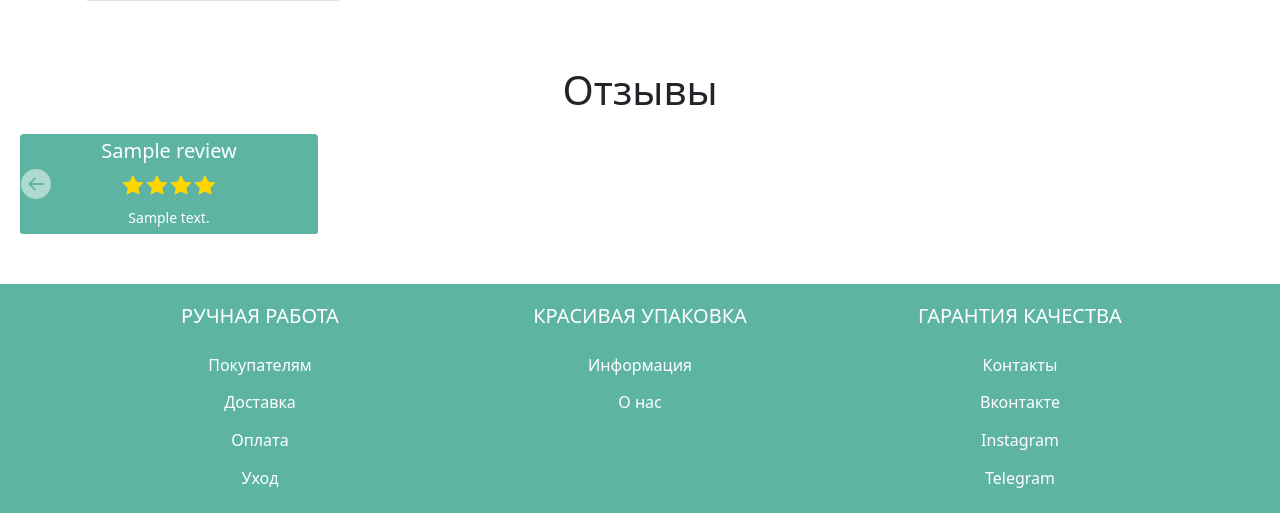
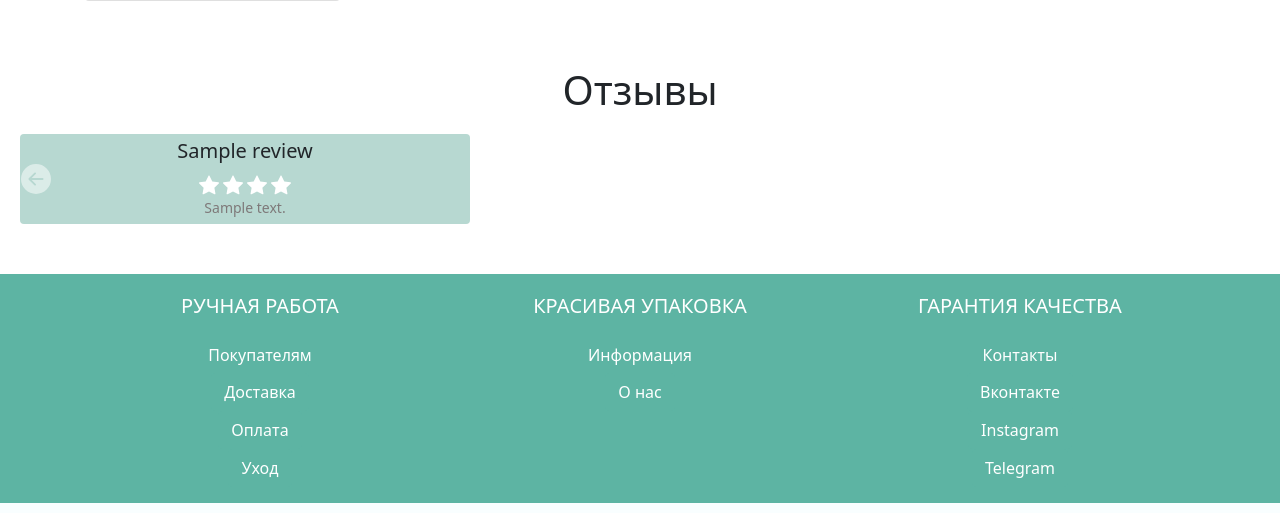
Before and after one commit to Daniil-Solo/Jewelry-Shop-on-Django, a Django app: page / in a window 1280 px wide. Shown: the part 831-1344 px from the top of the page. Run offline with Django 4.2, Linux system fonts and the light colour scheme; tables that the repository leaves empty hold one stand-in row (values such as "Sample post"); grey boxes marked "Sample" are stand-in pictures.

Commit message:
recolor reviews

```diff
--- a/jewshop/core/static/core/css/styles.css
+++ b/jewshop/core/static/core/css/styles.css
@@ -103,10 +103,8 @@ section#reviews{
 #reviews .card {
     margin: 0 0.5em;
     border: none;
-}
-#reviews .card-footer{
-    border-top: 0px;
-    padding: 5px;
+    background: #b7d8d1;
+    width:450px;
 }
 #reviews .card-body{
     padding: 5px;
--- a/jewshop/core/templates/core/home.html
+++ b/jewshop/core/templates/core/home.html
@@ -32,50 +32,46 @@
             <div class="carousel-inner card-item">
                 {% for review in reviews %}
                 <div class="carousel-item">
-                    <div class="card pretty-green h-100">
+                    <div class="card h-100">
                         <div class="card-body text-center">
                             <h5 class="card-title">{{review.title}}</h5>
                             {% if review.stars >= 1 %}
                             <span class="star">
-                                <svg width="20" height="20" fill="gold" class="bi bi-star-fill" viewBox="0 0 16 16">
+                                <svg width="20" height="20" fill="white" class="bi bi-star-fill" viewBox="0 0 16 16">
                                     <path d="M3.612 15.443c-.386.198-.824-.149-.746-.592l.83-4.73L.173 6.765c-.329-.314-.158-.888.283-.95l4.898-.696L7.538.792c.197-.39.73-.39.927 0l2.184 4.327 4.898.696c.441.062.612.636.282.95l-3.522 3.356.83 4.73c.078.443-.36.79-.746.592L8 13.187l-4.389 2.256z"/>
                                 </svg>
                             </span>
                             {% endif %}
                             {% if review.stars >= 2 %}
                             <span class="star">
-                                <svg width="20" height="20" fill="gold" class="bi bi-star-fill" viewBox="0 0 16 16">
+                                <svg width="20" height="20" fill="white" class="bi bi-star-fill" viewBox="0 0 16 16">
                                     <path d="M3.612 15.443c-.386.198-.824-.149-.746-.592l.83-4.73L.173 6.765c-.329-.314-.158-.888.283-.95l4.898-.696L7.538.792c.197-.39.73-.39.927 0l2.184 4.327 4.898.696c.441.062.612.636.282.95l-3.522 3.356.83 4.73c.078.443-.36.79-.746.592L8 13.187l-4.389 2.256z"/>
                                 </svg>
                             </span>
                             {% endif %}
                             {% if review.stars >= 3 %}
                             <span class="star">
-                                <svg width="20" height="20" fill="gold" class="bi bi-star-fill" viewBox="0 0 16 16">
+                                <svg width="20" height="20" fill="white" class="bi bi-star-fill" viewBox="0 0 16 16">
                                     <path d="M3.612 15.443c-.386.198-.824-.149-.746-.592l.83-4.73L.173 6.765c-.329-.314-.158-.888.283-.95l4.898-.696L7.538.792c.197-.39.73-.39.927 0l2.184 4.327 4.898.696c.441.062.612.636.282.95l-3.522 3.356.83 4.73c.078.443-.36.79-.746.592L8 13.187l-4.389 2.256z"/>
                                 </svg>
                             </span>
                             {% endif %}
                             {% if review.stars >= 4 %}
                             <span class="star">
-                                <svg width="20" height="20" fill="gold" class="bi bi-star-fill" viewBox="0 0 16 16">
+                                <svg width="20" height="20" fill="white" class="bi bi-star-fill" viewBox="0 0 16 16">
                                     <path d="M3.612 15.443c-.386.198-.824-.149-.746-.592l.83-4.73L.173 6.765c-.329-.314-.158-.888.283-.95l4.898-.696L7.538.792c.197-.39.73-.39.927 0l2.184 4.327 4.898.696c.441.062.612.636.282.95l-3.522 3.356.83 4.73c.078.443-.36.79-.746.592L8 13.187l-4.389 2.256z"/>
                                 </svg>
                             </span>
                             {% endif %}
                             {% if review.stars == 5 %}
                             <span class="star">
-                                <svg width="20" height="20" fill="gold" class="bi bi-star-fill" viewBox="0 0 16 16">
+                                <svg width="20" height="20" fill="white" class="bi bi-star-fill" viewBox="0 0 16 16">
                                     <path d="M3.612 15.443c-.386.198-.824-.149-.746-.592l.83-4.73L.173 6.765c-.329-.314-.158-.888.283-.95l4.898-.696L7.538.792c.197-.39.73-.39.927 0l2.184 4.327 4.898.696c.441.062.612.636.282.95l-3.522 3.356.83 4.73c.078.443-.36.79-.746.592L8 13.187l-4.389 2.256z"/>
                                 </svg>
                             </span>
                             {% endif %}
-                        </div>
-                        <div class="card-footer pretty-green text-center">
-                            <p class="card-text">
-                                <small>
-                                    {{review.text}}
-                                </small>
+                            <p class="card-text title-gray">
+                                <small>{{review.text}}</small>
                             </p>
                         </div>
                     </div>
```
